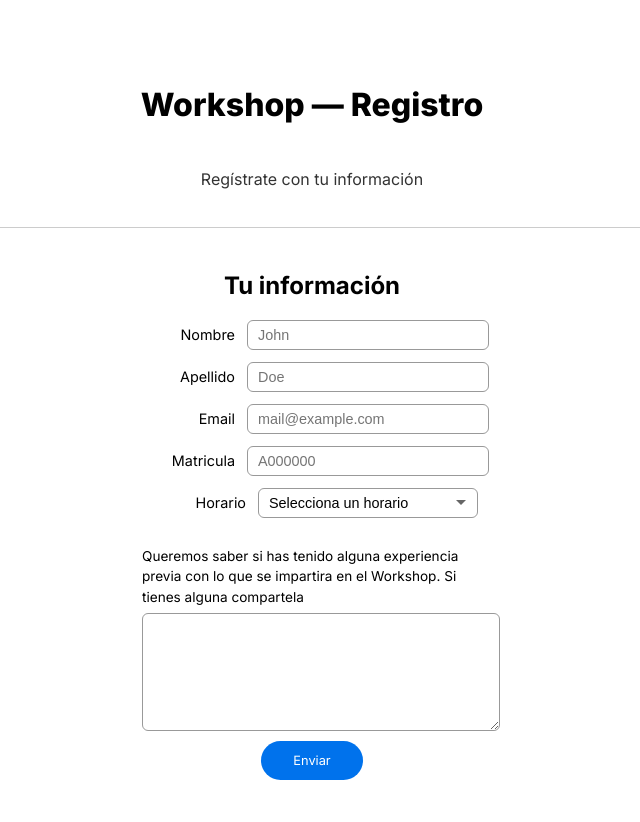
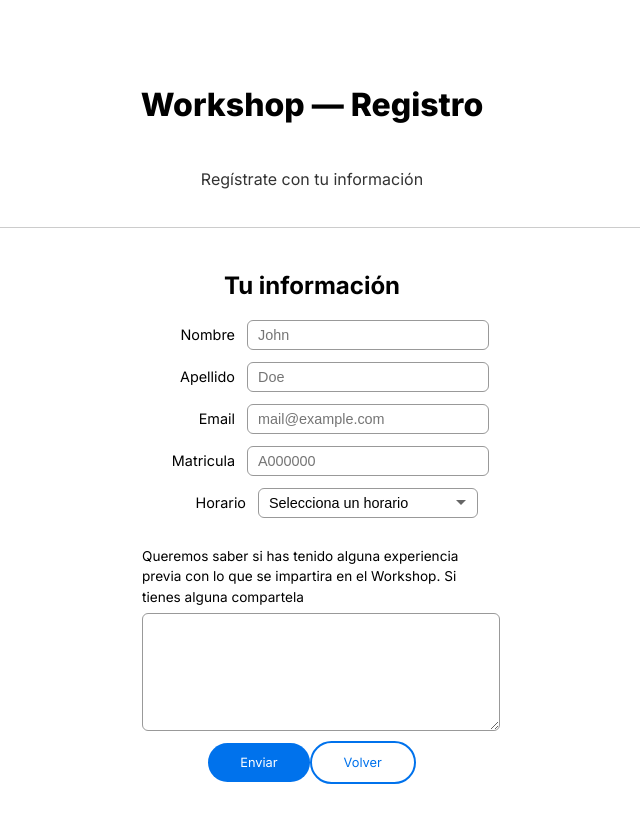
Before and after one commit to iTecCEM/itec_web, a React (Vite) app: page /registro/1 in a window 1280 px wide. Shown: the top 822 px of the page, without its empty margins (328-968 px from the left). Built offline with nearby package versions, Linux system fonts and the light colour scheme.

Commit message:
Redeploy

```diff
--- a/src/pages/Register.tsx
+++ b/src/pages/Register.tsx
@@ -3,6 +3,7 @@ import './Register.css';
 import { supabase } from '../lib/supabaseClient';
 import { useState } from 'react';
 import BlueButton from '../components/GlobalComponents/BlueButton';
+import WhiteButton from '../components/GlobalComponents/WhiteButton';
 
 
 interface EventData {
@@ -211,6 +212,7 @@ export default function Registro() {
                     <button type="submit" className="BlueButton" disabled={loading}>
                         {loading ? 'Enviando...' : 'Enviar'}
                     </button>
+                    <WhiteButton text='Volver'/>
                 </div>
             </form>
         </div>
```
